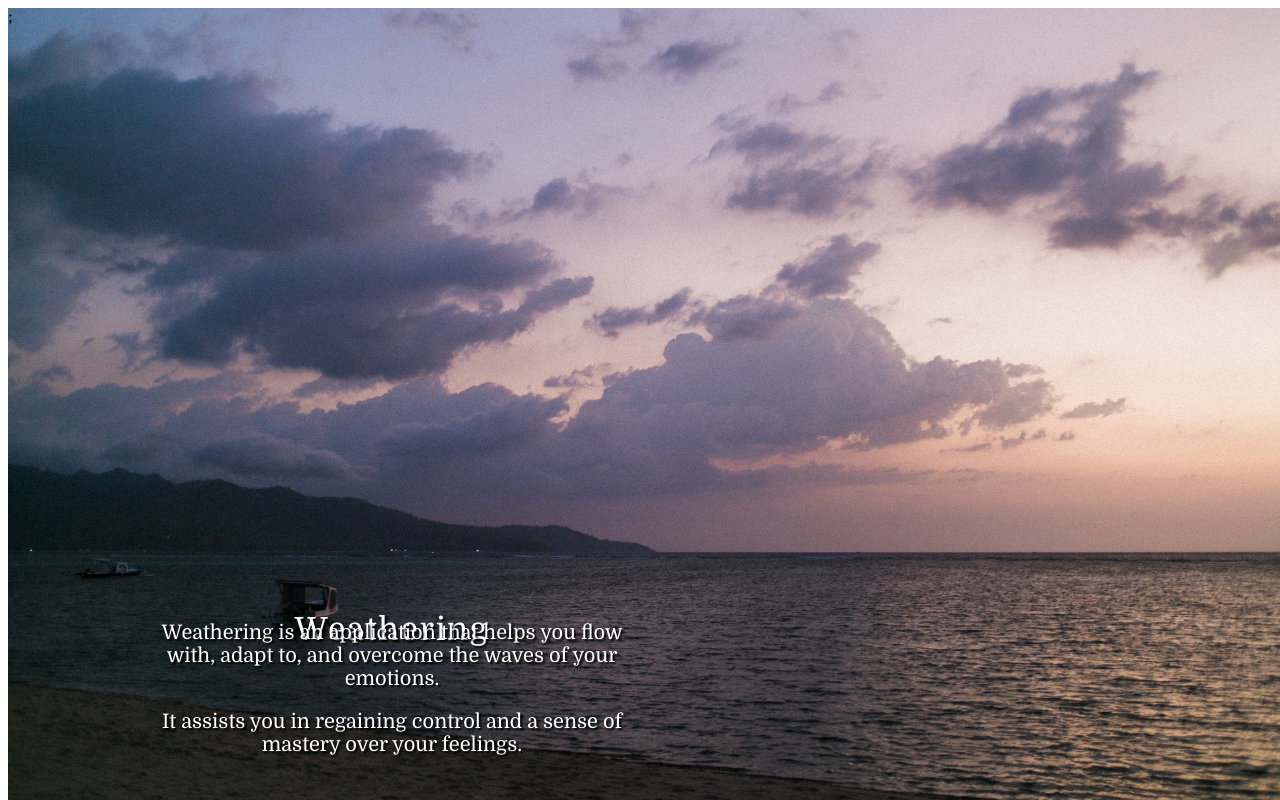
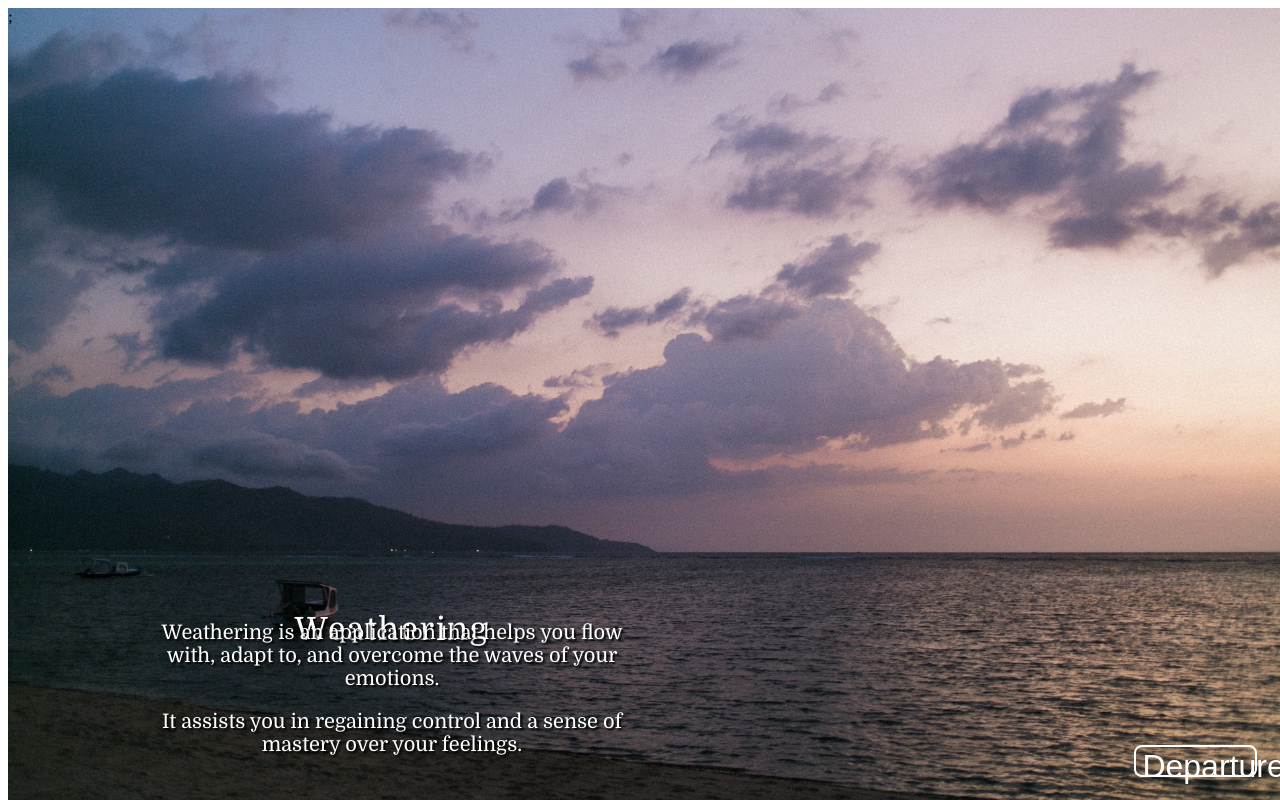
Before and after one commit to Kaikei-e/Weathering, a Next.js app in the folder cognit/: page / in a window 1280 px wide. Built offline with nearby package versions, Linux system fonts and the light colour scheme.

Commit message:
cognit: styled the button

```diff
--- a/cognit/src/pages/index.tsx
+++ b/cognit/src/pages/index.tsx
@@ -4,6 +4,22 @@ import { css } from "@emotion/react";
 const Home = () => {
   return (
     <div className={"bgWrap"}>
+      <div
+        css={css`
+          width: 100%;
+          height: 100%;
+          display: flex;
+          flex-direction: row;
+          font-family: "Domine", serif;
+        `}
+      >
+        <div
+          css={css`
+            flex-direction: column;
+            width: 70%;
+            height: 100%;
+          `}
+        >
           <h1
             css={css`
               position: absolute;
@@ -21,8 +37,8 @@ const Home = () => {
           >
             Weathering
           </h1>
-      <div css={
-        css`
+          <div
+            css={css`
               width: 40%;
               position: absolute;
               top: 85%;
@@ -33,16 +49,56 @@ const Home = () => {
               text-align: center;
               text-shadow: 2px 2px 2px black;
               font-weight: 300;
-        `
-      }>
+            `}
+          >
             <p>
-          Weathering is an application that helps you flow with, adapt to, and
-          overcome the waves of your emotions.
+              Weathering is an application that helps you flow with, adapt to,
+              and overcome the waves of your emotions.
             </p>
             <p>
-          It assists you in regaining control and a sense of mastery over your
-          feelings.
+              It assists you in regaining control and a sense of mastery over
+              your feelings.
             </p>
+          </div>
+        </div>
+        <div
+          css={css`
+            display: flex;
+            flex-direction: column;
+            justify-content: end;
+            align-items: flex-end;
+            width: 30%;
+            height: 100%;
+            font-family: 'Domine', serif;
+          `}
+        >
+          <button
+            css={css`
+              width: 32%;
+              height: 4%;
+              margin: 8%;
+              border-radius: 8px;
+              border: 2px solid white;
+              background-color: transparent;
+              text-decoration: none;
+              color: white;
+              cursor: pointer;
+              transition: all 0.3s;
+              :hover {
+                background-color: white;
+                color: black;
+              }
+            `}
+          >
+            <text
+              css={css`
+                font-size: 32px;
+              `}
+            >
+              Departure
+            </text>
+          </button>
+        </div>
       </div>
     </div>
   );
--- a/cognit/src/styles/globals.css
+++ b/cognit/src/styles/globals.css
@@ -2,19 +2,15 @@
   margin: 0 auto;
   width: 100vw;
   height: 100vh;
-  display: flex;
-  flex-direction: column;
   position: fixed;
-  height: 100%;
-  width: 100%;
   z-index: -1;
   overflow: hidden;
   background-image: url(../../public/imgs/ship.jpg);
   background-size: cover;
 }
 
-:root {
-}
+/* :root {
+} */
 
 /* --max-width: 1100px; */
 /*  --border-radius: 12px;
```
Lines whose indentation alone changed are shown as unchanged.
